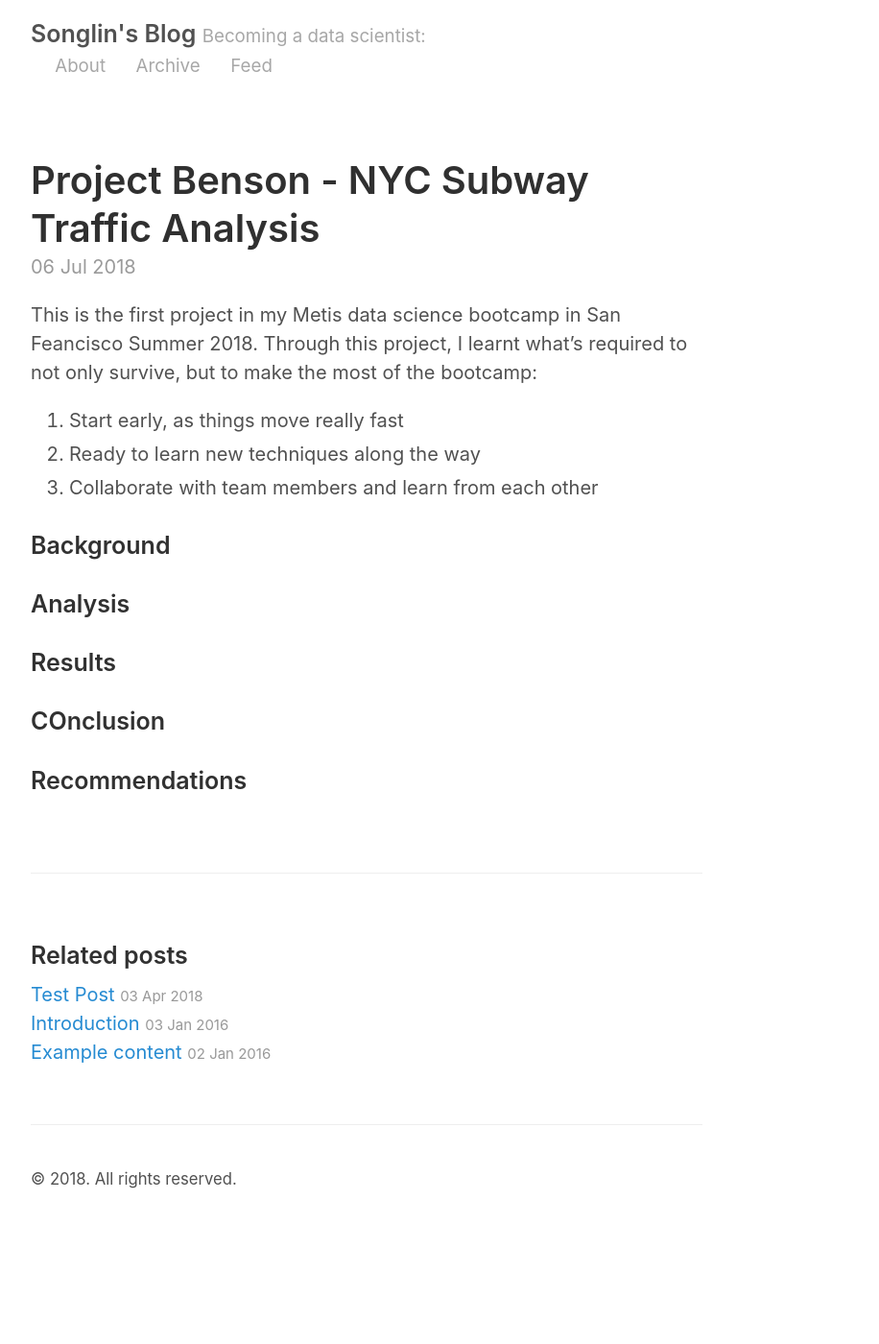
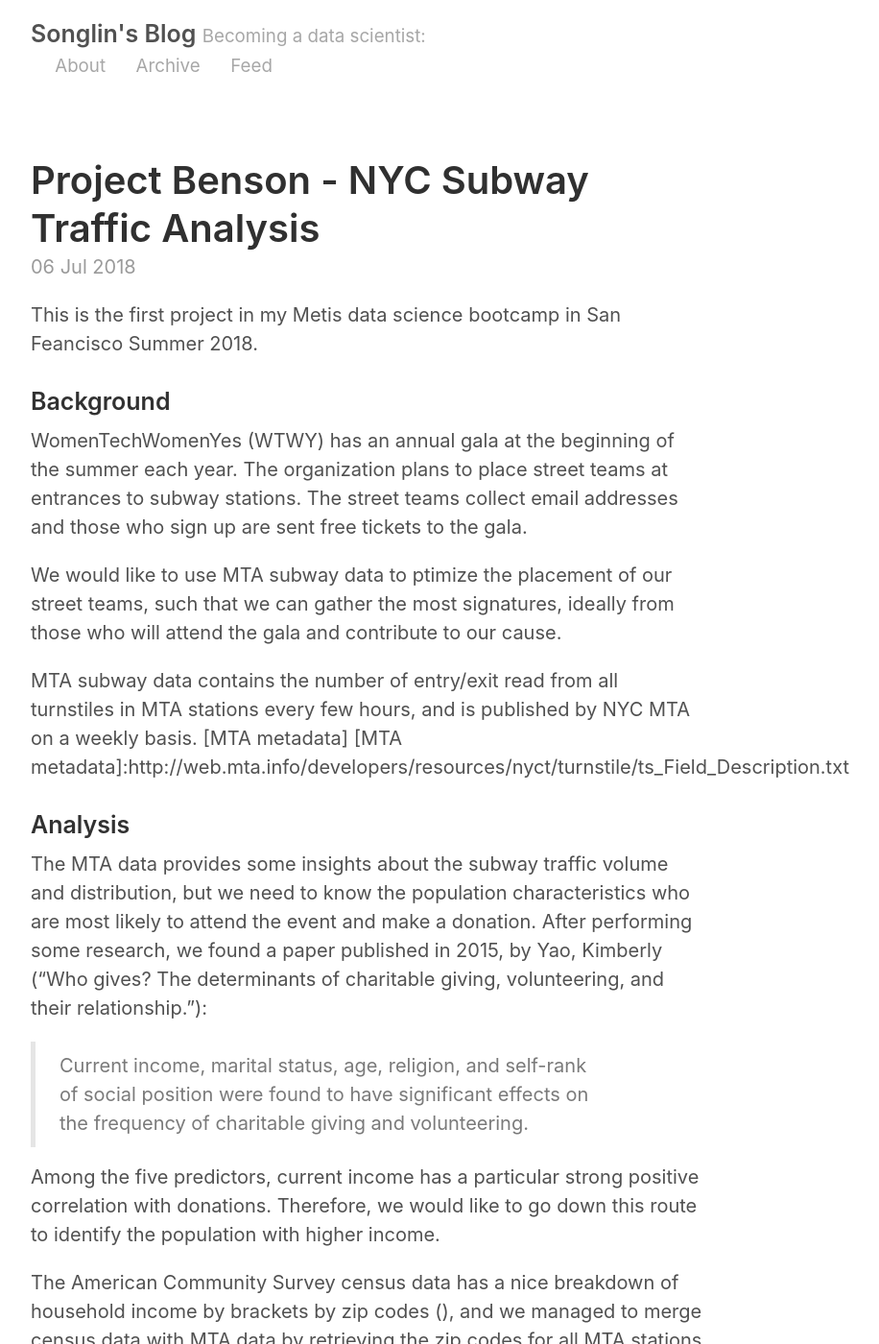
Before and after one commit to leomaxx/leomaxx.github.io, a Jekyll site: the page built from _posts/2018-07-06-project-benson.md, in a window 1280 px wide and 1400 px high. Shown: the whole window at 96% size, without its empty margins (258-1174 px from the left). Built offline with Jekyll 4.4.1, drawn with Linux system fonts in a browser that asks for light colours; some of the changed text lies outside the part shown.

Commit message:
Update 2018-07-06-project-benson.md
Updated methodologies

```diff
--- a/_posts/2018-07-06-project-benson.md
+++ b/_posts/2018-07-06-project-benson.md
@@ -3,16 +3,43 @@ layout: post
 title: Project Benson - NYC Subway Traffic Analysis
 ---
 
-This is the first project in my Metis data science bootcamp in San Feancisco Summer 2018. Through this project, I learnt what's required to not only survive, but to make the most of the bootcamp:
+This is the first project in my Metis data science bootcamp in San Feancisco Summer 2018.
+
+### Background
+WomenTechWomenYes (WTWY) has an annual gala at the beginning of the summer each year. The organization plans to place street teams at entrances to subway stations. The street teams collect email addresses and those who sign up are sent free tickets to the gala. <br>
+
+We would like to use MTA subway data to ptimize the placement of our street teams, such that we can gather the most signatures, ideally from those who will attend the gala and contribute to our cause.
+
+MTA subway data contains the number of entry/exit read from all turnstiles in MTA stations every few hours, and is published by NYC MTA on a weekly basis. [MTA metadata]
+[MTA metadata]:http://web.mta.info/developers/resources/nyct/turnstile/ts_Field_Description.txt
+
+### Analysis
+The MTA data provides some insights about the subway traffic volume and distribution, but we need to know the population characteristics who are most likely to attend the event and make a donation. After performing some research, we found a paper published in 2015, by Yao, Kimberly ("Who gives? The determinants of charitable giving, volunteering, and their relationship."):
+
+> Current income, marital status, age, religion, and self-rank of social position were found to have significant effects on the frequency of charitable giving and volunteering.
+
+Among the five predictors, current income has a particular strong positive correlation with donations. Therefore, we would like to go down this route to identify the population with higher income. <br>
+
+The American Community Survey census data has a nice breakdown of household income by brackets by zip codes (), and we managed to merge census data with MTA data by retrieving the zip codes for all MTA stations with Googlemap Geocoder API. <br>
+
+*A few considerations: <br>*
+* We assumed the event would happen in early July 2018, thus we used MTA data from March to June 2018 to approximate the July data;
+* Census data is based on residence addresses of surveyees, therefore we focused on entrance count in the morning as people are leaving their home to catch subway;
+* There are a few income brackets according to census data. We focused on household income between 150k and 200k, as we assume people above 200k household income may not take subway.
+
+### Results
+We interpolated entry data at 6AM and 12PM for every turnstile reading and aggregated them by station and date. From there, morning traffic data is calculated by simply substracting the numbers. <br>
+
+This number is then mutiplied with the percentatge of people with household income between 150k and 200k in the same zip code, to derive the number of target population among the morning riders of the station.
+
+Here are the top 10 stations sorted by target traffic:
+
+
+### Conclusion
+### Recommendations
+### Reflections
+Through this project, I learnt what's required to not only survive, but to make the most of the bootcamp:
 
 1. Start early, as things move really fast
 2. Ready to learn new techniques along the way
 3. Collaborate with team members and learn from each other
-
-
-### Background
-
-### Analysis
-### Results
-### COnclusion
-### Recommendations
```
